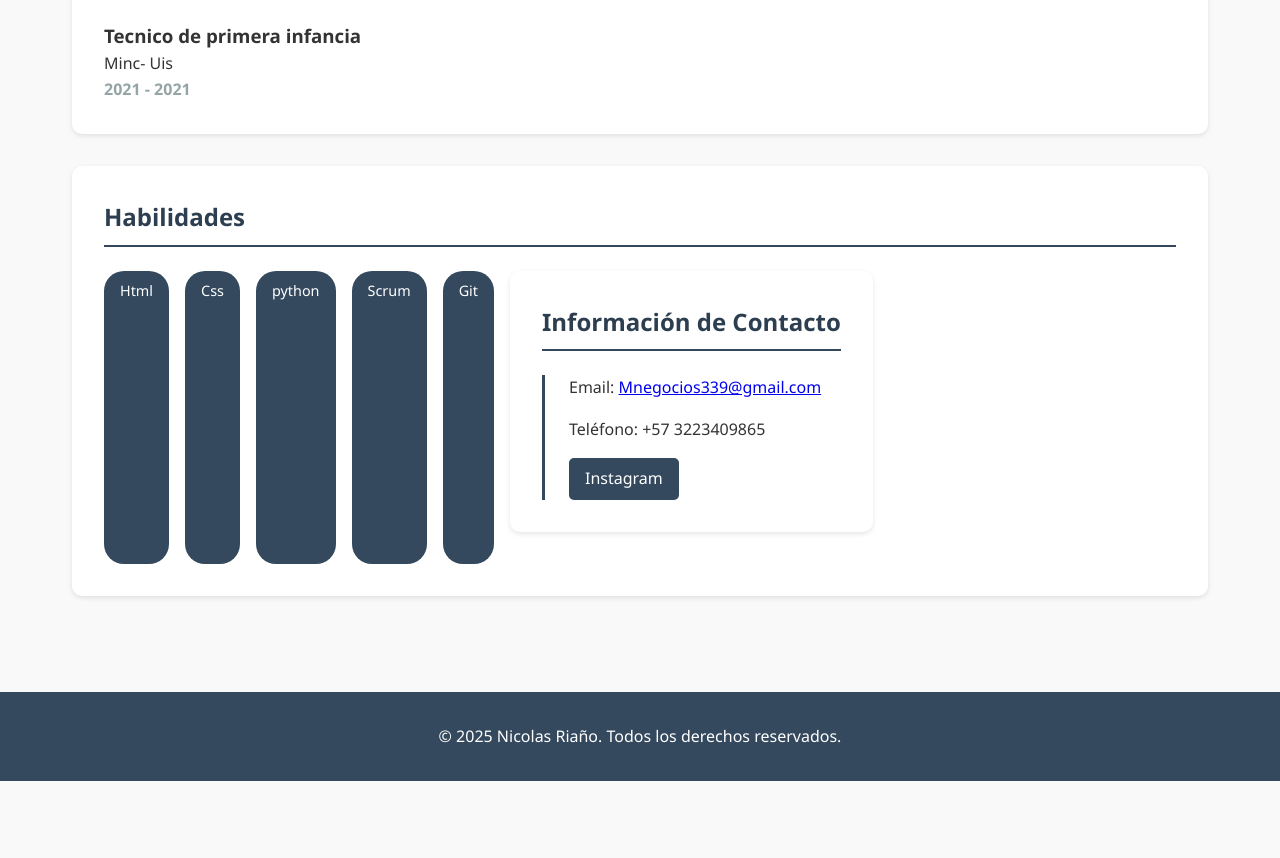
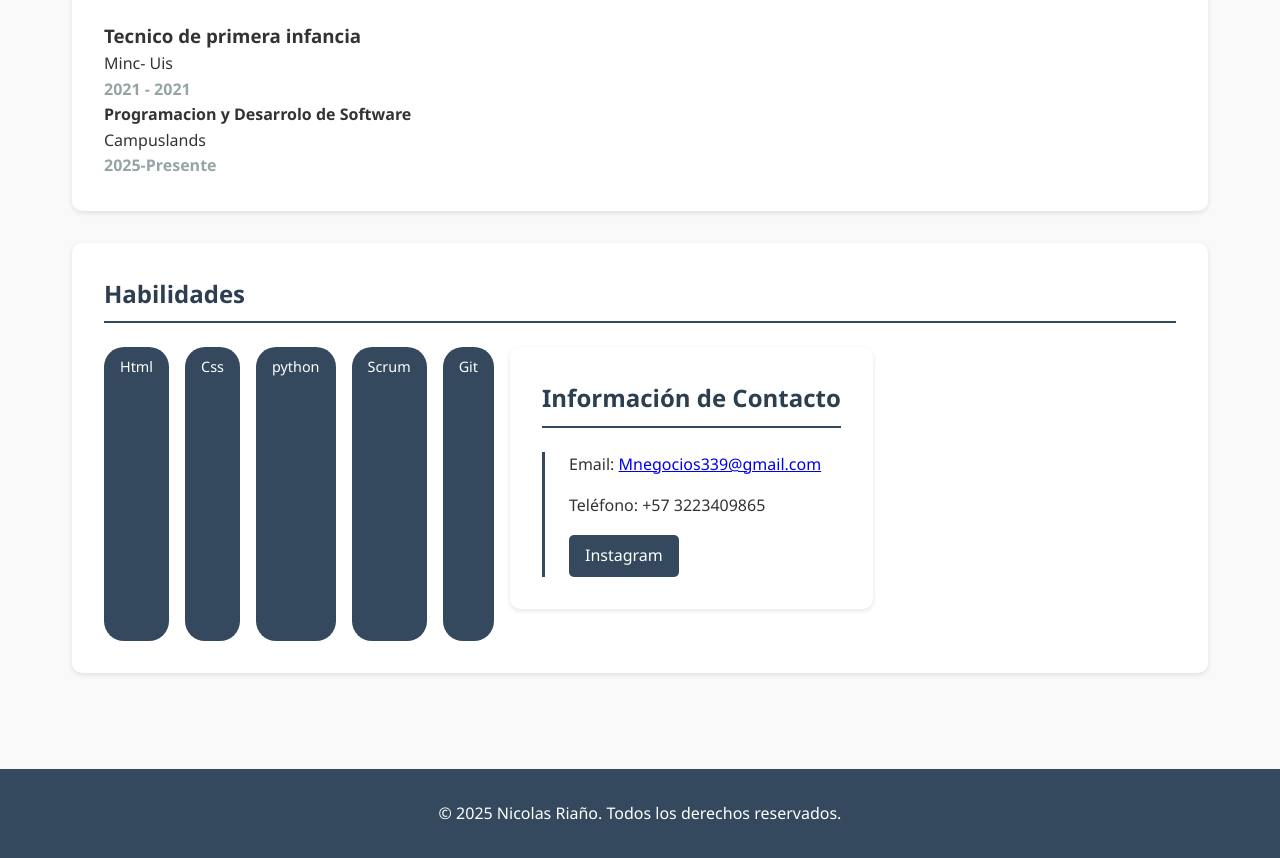
Before and after one commit to Nik1304/Hojadevida, a plain HTML site: page index.html in a window 1280 px wide. Shown: the part 1527-2385 px from the top of the page. Before the commit the page ends 2308 px from the top, so only its background shows below. Drawn offline with Linux system fonts and the light colour scheme.

Commit message:
feat: :zap: Correccion

```diff
--- a/index.html
+++ b/index.html
@@ -57,6 +57,12 @@
                 <p class="periodo">2021 - 2021</p>
                 <h4></h4>
             </div>
+            <h4>Programacion y Desarrolo de Software</h4>
+            <div class="educacion">
+                <p class="institucion">Campuslands</p>
+                <p class="periodo">2025-Presente</p>
+                <h4></h4>
+            </div>
         </section>
 
         <section id="habilidades" class="seccion">
```
Also changed, not shown: 1 other file.
